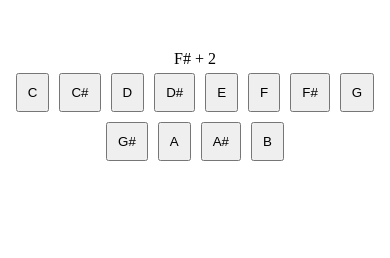
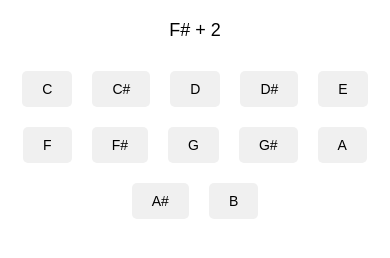
Before and after one commit to ogurasousui/scale_game, a plain HTML site: page index.html in a window 390 px wide. Drawn offline with Linux system fonts and the light colour scheme.

Commit message:
スマホ用に調整

```diff
--- a/index.html
+++ b/index.html
@@ -3,6 +3,7 @@
   <head>
     <title>音階クイズゲーム</title>
     <link rel="stylesheet" type="text/css" href="style.css" />
+    <meta name="viewport" content="width=device-width, initial-scale=1" />
   </head>
   <body>
     <div id="game">
--- a/script.js
+++ b/script.js
@@ -16,7 +16,7 @@ function checkAnswer(selectedNote) {
     const isCorrect = selectedNote === currentQuestion.answer;
     resultEl.textContent = isCorrect ? `正解！ 正解は ${currentQuestion.answer}` : `不正解！ 正解は ${currentQuestion.answer}`;
     resultEl.style.color = isCorrect ? 'green' : 'red';
-    setTimeout(generateQuestion, 2000); // 少し長めの間隔で次の問題へ移行
+    setTimeout(generateQuestion, 2000);
 }
 
 function setupChoices() {
--- a/style.css
+++ b/style.css
@@ -1,15 +1,47 @@
+body {
+    font-family: Arial, sans-serif;
+}
+
 #game {
     text-align: center;
-    margin-top: 50px;
+    margin-top: 20px;
 }
 
 button {
-    margin: 5px;
-    padding: 10px;
+    margin: 10px;
+    padding: 15px 30px;
+    font-size: 16px;
+    background-color: #f0f0f0;
+    border: none;
+    border-radius: 5px;
+}
+
+button:hover {
+    background-color: #ddd;
+}
+
+#question {
+    font-size: 20px;
+    margin-bottom: 20px;
 }
 
 #result {
     margin-top: 20px;
-    font-size: 20px;
+    font-size: 18px;
     font-weight: bold;
 }
+
+@media (max-width: 600px) {
+    button {
+        padding: 10px 20px;
+        font-size: 14px;
+    }
+
+    #question {
+        font-size: 18px;
+    }
+
+    #result {
+        font-size: 16px;
+    }
+}
```
